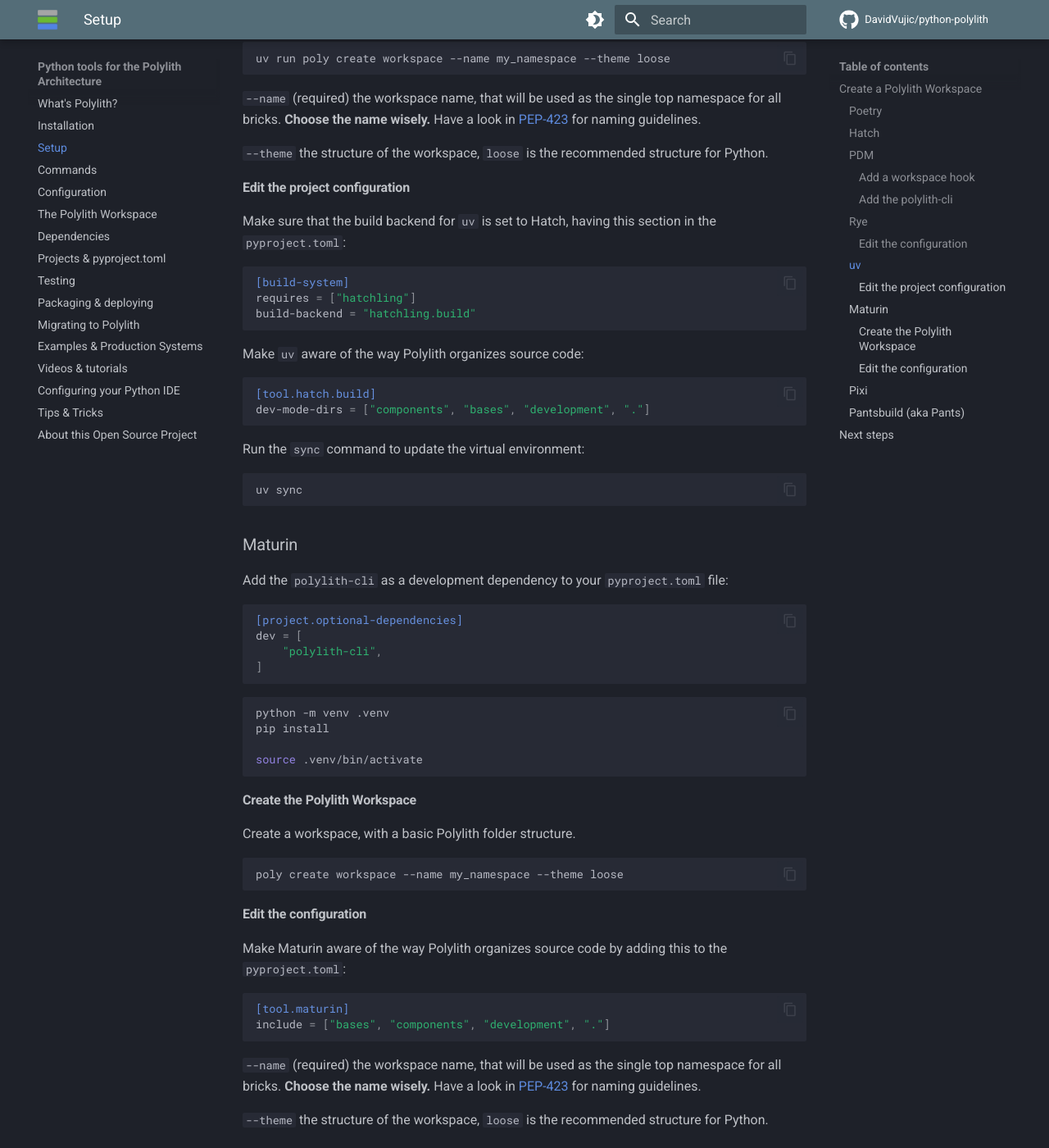
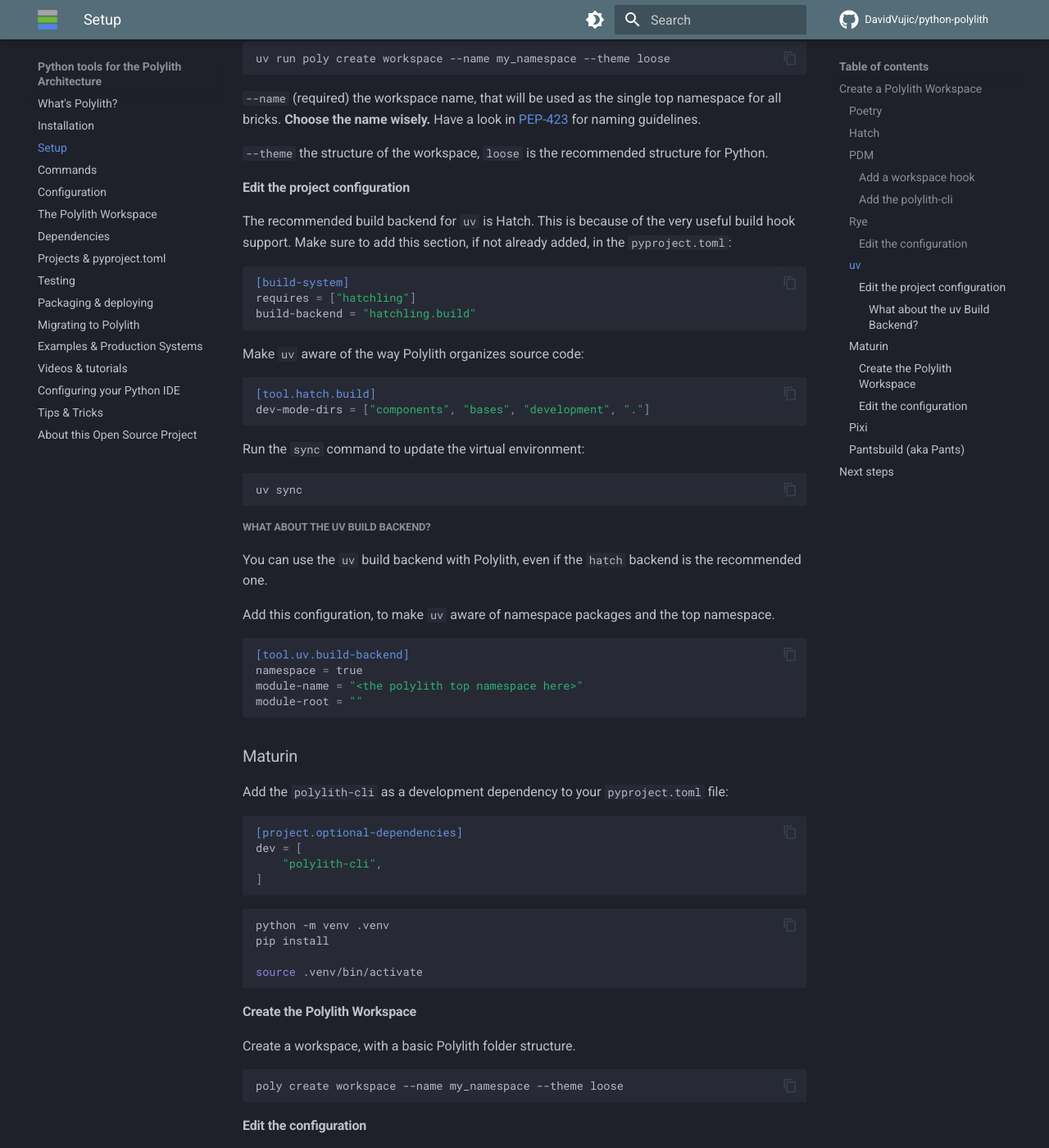
Before and after one commit to DavidVujic/python-polylith-docs, an MkDocs documentation site: the page built from docs/setup.md, in a window 1280 px wide and 1400 px high, scrolled down 3823 px. Shown: the whole window at 82% size. Built offline with MkDocs 1.6.1 and Material for MkDocs 9.7.7, drawn with Linux system fonts in a browser that asks for light colours; comment, search, counter and statistics services are not loaded.

Commit message:
docs: add additional uv setup and packaging info, for those using the uv build backend (#22)

````diff
--- a/docs/setup.md
+++ b/docs/setup.md
@@ -193,7 +193,8 @@
 `--theme` the structure of the workspace, `loose` is the recommended structure for Python.
 
 #### Edit the project configuration
-Make sure that the build backend for `uv` is set to Hatch, having this section in the `pyproject.toml`:
+The recommended build backend for `uv` is Hatch. This is because of the very useful build hook support.
+Make sure to add this section, if not already added, in the `pyproject.toml`:
 
 ``` toml
 [build-system]
@@ -213,6 +214,17 @@
 uv sync
 ```
 
+##### What about the uv Build Backend?
+You can use the `uv` build backend with Polylith, even if the `hatch` backend is the recommended one.
+
+Add this configuration, to make `uv` aware of namespace packages and the top namespace.
+
+``` toml
+[tool.uv.build-backend]
+namespace = true
+module-name = "<the polylith top namespace here>"
+module-root = ""
+```
 
 ### Maturin
 Add the `polylith-cli` as a development dependency to your `pyproject.toml` file:
````
Also changed, not shown: docs/deployment.md (+4 -0 lines).
